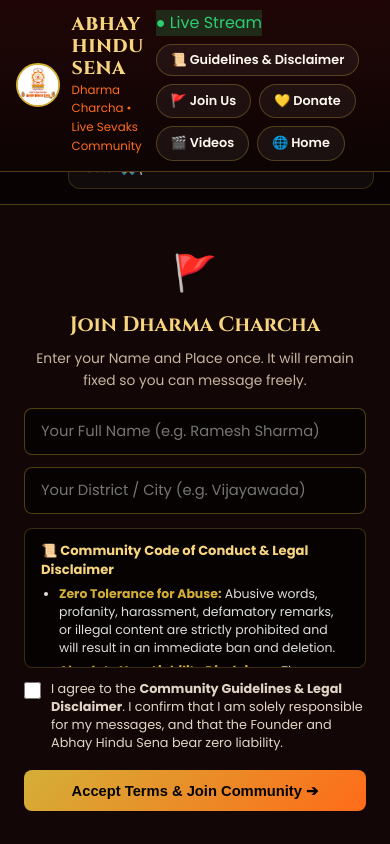
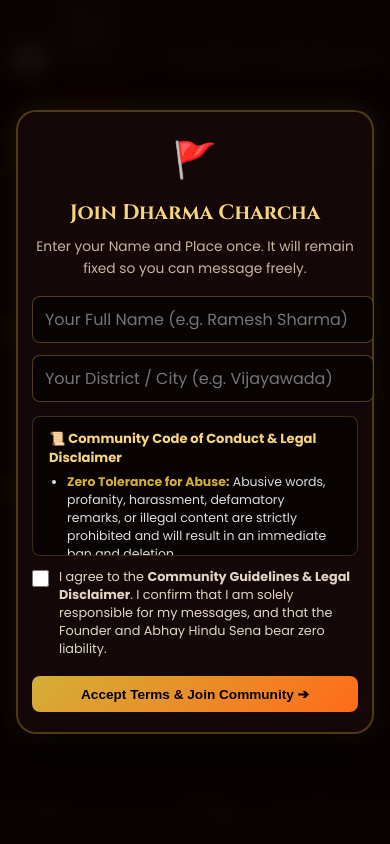
Before and after one commit to abhayhindusena/ahs, a plain HTML site: page community.html in a window 390 px wide. Drawn offline with Linux system fonts and the light colour scheme; no server answers.

Commit message:
Fix community chat mobile freeze, add 100dvh, scrollable onboarding modal, and responsive header

```diff
--- a/community.html
+++ b/community.html
@@ -23,15 +23,24 @@
     --text-muted: #C7B5A0;
   }
   * { margin: 0; padding: 0; box-sizing: border-box; }
+  html {
+    height: 100%;
+    height: 100dvh;
+    overflow: hidden;
+  }
   body {
     font-family: 'Poppins', sans-serif;
     background: var(--bg-dark);
     color: var(--text-main);
     line-height: 1.6;
-    height: 100vh;
+    height: 100%;
+    height: 100dvh;
     display: flex;
     flex-direction: column;
     overflow: hidden;
+    position: relative;
+    width: 100%;
+    max-width: 100vw;
   }
 
   /* TOP HEADER */
@@ -377,17 +386,33 @@
     box-shadow: 0 4px 15px rgba(255,107,26,0.4);
   }
 
-  /* ONBOARDING BOX */
+  /* ONBOARDING OVERLAY MODAL */
   .chat-onboarding {
-    padding: 40px 24px;
-    background: rgba(20,7,7,0.98);
-    border-top: 1px solid var(--border-gold);
-    text-align: center;
-    flex-shrink: 0;
+    position: fixed;
+    top: 0; left: 0; right: 0; bottom: 0;
+    z-index: 2000;
+    background: rgba(10, 3, 3, 0.95);
+    backdrop-filter: blur(10px);
+    -webkit-backdrop-filter: blur(10px);
+    display: none;
+    align-items: center;
+    justify-content: center;
+    padding: 16px;
+    overflow-y: auto;
+    -webkit-overflow-scrolling: touch;
+    box-sizing: border-box;
   }
   .onboarding-card {
-    max-width: 540px;
-    margin: 0 auto;
+    max-width: 520px;
+    width: 100%;
+    margin: auto;
+    background: var(--bg-card);
+    border: 2px solid var(--border-gold);
+    border-radius: 20px;
+    padding: 26px 20px;
+    box-shadow: 0 15px 50px rgba(0,0,0,0.85), 0 0 25px rgba(212,175,55,0.15);
+    box-sizing: border-box;
+    text-align: center;
   }
   .onboarding-card h3 {
     font-family: 'Cinzel', serif;
@@ -494,10 +519,50 @@
 
   @media (max-width: 860px) {
     .chat-sidebar { display: none; }
-    .chat-app-header { padding: 10px 4%; }
-    .chat-feed-scroll { padding: 16px; }
-    .chat-bubble { max-width: 90%; }
-    .chat-input-area { padding: 10px 14px; }
+    .chat-app-header {
+      padding: 8px 12px;
+      gap: 8px;
+    }
+    .brand-title h1 {
+      font-size: 0.95rem;
+    }
+    .brand-title span {
+      font-size: 0.65rem;
+    }
+    .circle-logo {
+      width: 36px;
+      height: 36px;
+    }
+    .header-nav {
+      overflow-x: auto;
+      flex-wrap: nowrap;
+      scrollbar-width: none;
+      -webkit-overflow-scrolling: touch;
+      gap: 6px;
+      max-width: 58%;
+    }
+    .header-nav::-webkit-scrollbar { display: none; }
+    .header-nav a, .header-nav button, .live-pill {
+      font-size: 0.72rem;
+      padding: 4px 9px;
+      white-space: nowrap;
+      flex-shrink: 0;
+    }
+    .chat-feed-scroll {
+      padding: 14px 12px;
+      -webkit-overflow-scrolling: touch;
+    }
+    .chat-bubble { max-width: 92%; padding: 8px 12px; }
+    .chat-input-area { padding: 8px 10px; gap: 8px; }
+    .chat-input {
+      font-size: 16px; /* Prevents auto-zoom on mobile */
+      padding: 10px 12px;
+    }
+    .chat-send-btn { padding: 10px 16px; font-size: 0.85rem; }
+    .chat-identity-strip { padding: 6px 12px; font-size: 0.74rem; }
+    .chat-legal-footer { font-size: 0.68rem; padding: 6px 10px; }
+    .rules-card { padding: 20px 16px; max-height: 85vh; overflow-y: auto; }
+    .onboarding-card { padding: 20px 14px; }
   }
 </style>
 </head>
@@ -696,7 +761,7 @@
   }
 
   function showOnboardingView() {
-    document.getElementById('chatOnboarding').style.display = 'block';
+    document.getElementById('chatOnboarding').style.display = 'flex';
     document.getElementById('chatActiveArea').style.display = 'none';
   }
 
```
